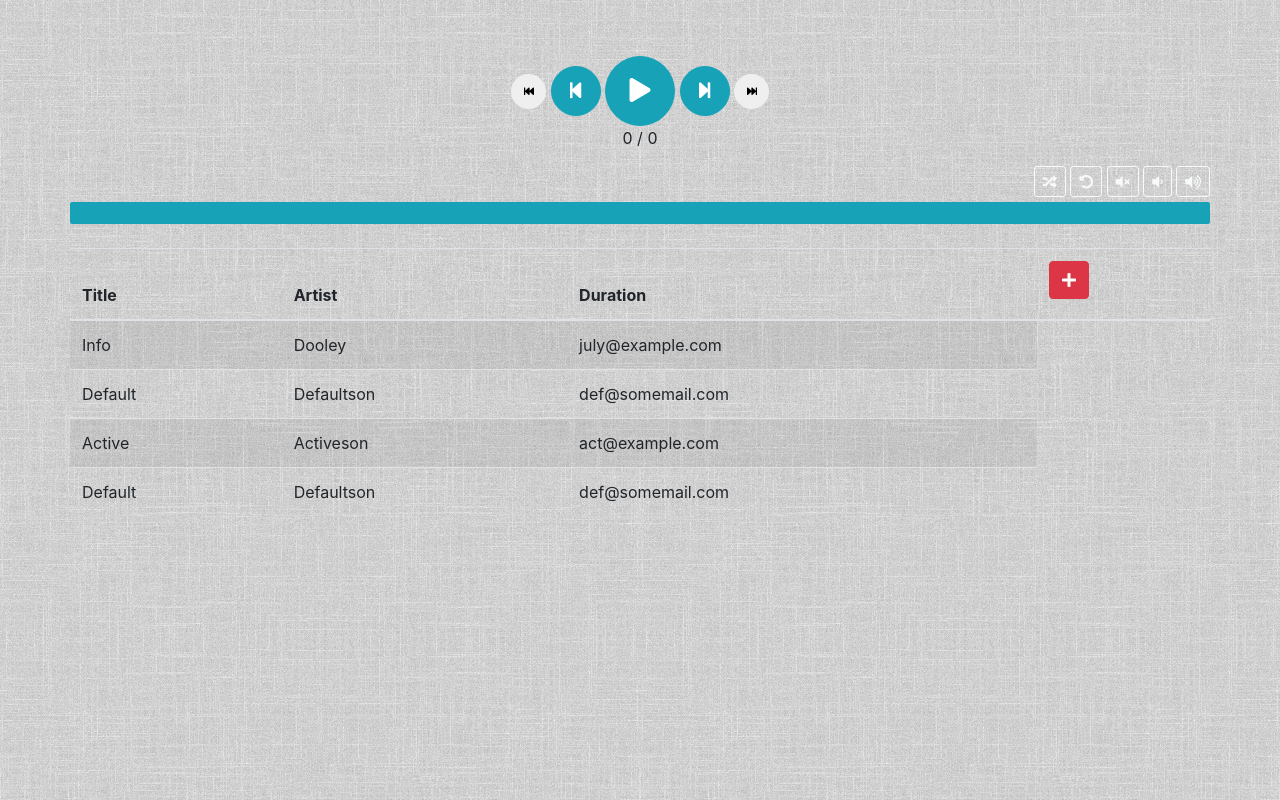
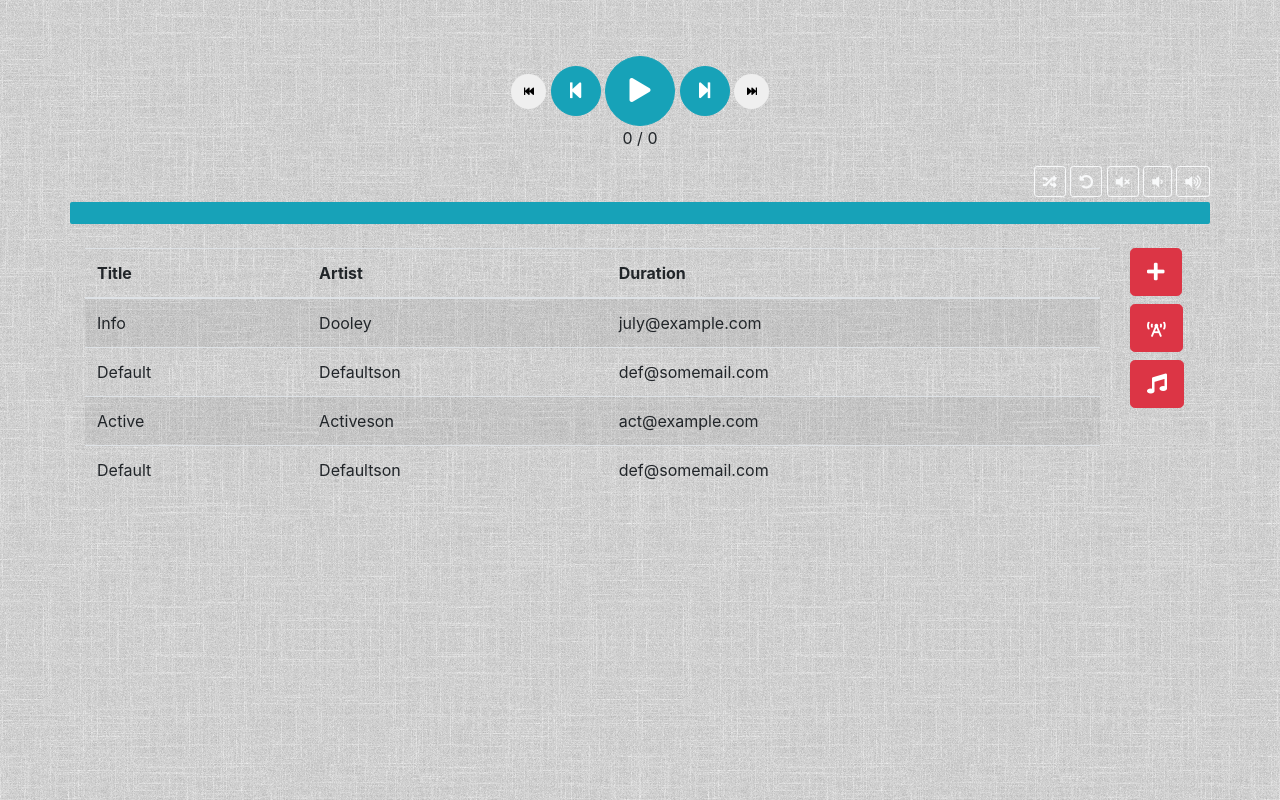
Before and after one commit to WillemHeremans/moozzy, a plain HTML site: page index.html in a window 1280 px wide. Drawn offline with nearby package versions, Linux system fonts and the light colour scheme.

Commit message:
Music Player

```diff
--- a/index.html
+++ b/index.html
@@ -71,17 +71,13 @@
 
         <!-- table : -->
         <div class="row">
+            <div class="col-sm-11">
             <table class="table table-striped table-hover" id="tBody">
                 <thead>
                     <tr>
                         <th>Title</th>
                         <th>Artist</th>
                         <th>Duration</th>
-                        <th>
-                                <label class="btn btn-danger">
-                                        <i class="fas fa-plus"></i> <input onchange="addFile()" id="get-files" type="file" hidden multiple>
-                                    </label>
-                        </th>
                     </tr>
                 </thead>
                 <tbody>
@@ -107,7 +103,18 @@
                     </tr>
                 </tbody>
             </table>
-
+        </div>
+        <div class="col-sm-1">
+                <label class="btn btn-danger btn-lg">
+                        <i class="fas fa-plus"></i> <input onchange="addFile()" id="get-files" type="file" hidden multiple>
+                    </label>
+                    <label class="btn btn-danger btn-lg">
+                            <i class="fas fa-broadcast-tower fa-xs"></i> <input onchange="addFile()" id="get-files" type="file" hidden multiple>
+                        </label>
+                        <label class="btn btn-danger btn-lg">
+                                <i class="fas fa-music"></i> <input onchange="addFile()" id="get-files" type="file" hidden multiple>
+                            </label>
+        </div>
         </div>
     </div>
 
--- a/mod.js
+++ b/mod.js
@@ -31,33 +31,31 @@ function addFile() {
 
 
     var transaction = db.transaction(["MySongs"], "readwrite");
-    console.log(transaction.objectStore("MySongs").put(file['name'], new Date().toLocaleString('fr-FR')));
+    console.log(transaction.objectStore("MySongs").put('http://broadcast.infomaniak.ch/start-adofm-high.mp3', new Date().toLocaleString('fr-FR')));
     let getDB = transaction.objectStore("MySongs").getAll();
     let getKey = transaction.objectStore("MySongs").getAllKeys();
 
-    getDB.onsuccess = function () {
-      let tracks = getDB.result;
-      var table = document.getElementById("tBody");
-      for (i in tracks) {
-        console.log(tracks[i]);
-        var row = table.insertRow(i);
-        var cell1 = row.insertCell(i);
-  cell1.innerHTML = 'tracks[i]';
-      }
+  //   getDB.onsuccess = function () {
+  //     let tracks = getDB.result;
+  //     var table = document.getElementById("tBody");
+  //     for (i in tracks) {
+  //       console.log(tracks[i]);
+  //       var row = table.insertRow(i);
+  //       var cell1 = row.insertCell(i);
+  // cell1.innerHTML = 'tracks[i]';
+  //     }
 
 
+  //     getKey.onsuccess = function() {
+  //       let trackTime = getKey.result;
+  //       for (i in trackTime) {
+  //         console.log(trackTime[i]);
+  //       }
 
+  //     }
 
+  //   }
 
-      getKey.onsuccess = function() {
-        let trackTime = getKey.result;
-        for (i in trackTime) {
-          console.log(trackTime[i]);
-        }
-
-      }
-
-    }
       db.onerror = function (event) {
           console.log("Error creating/accessing IndexedDB database");
       };
```
